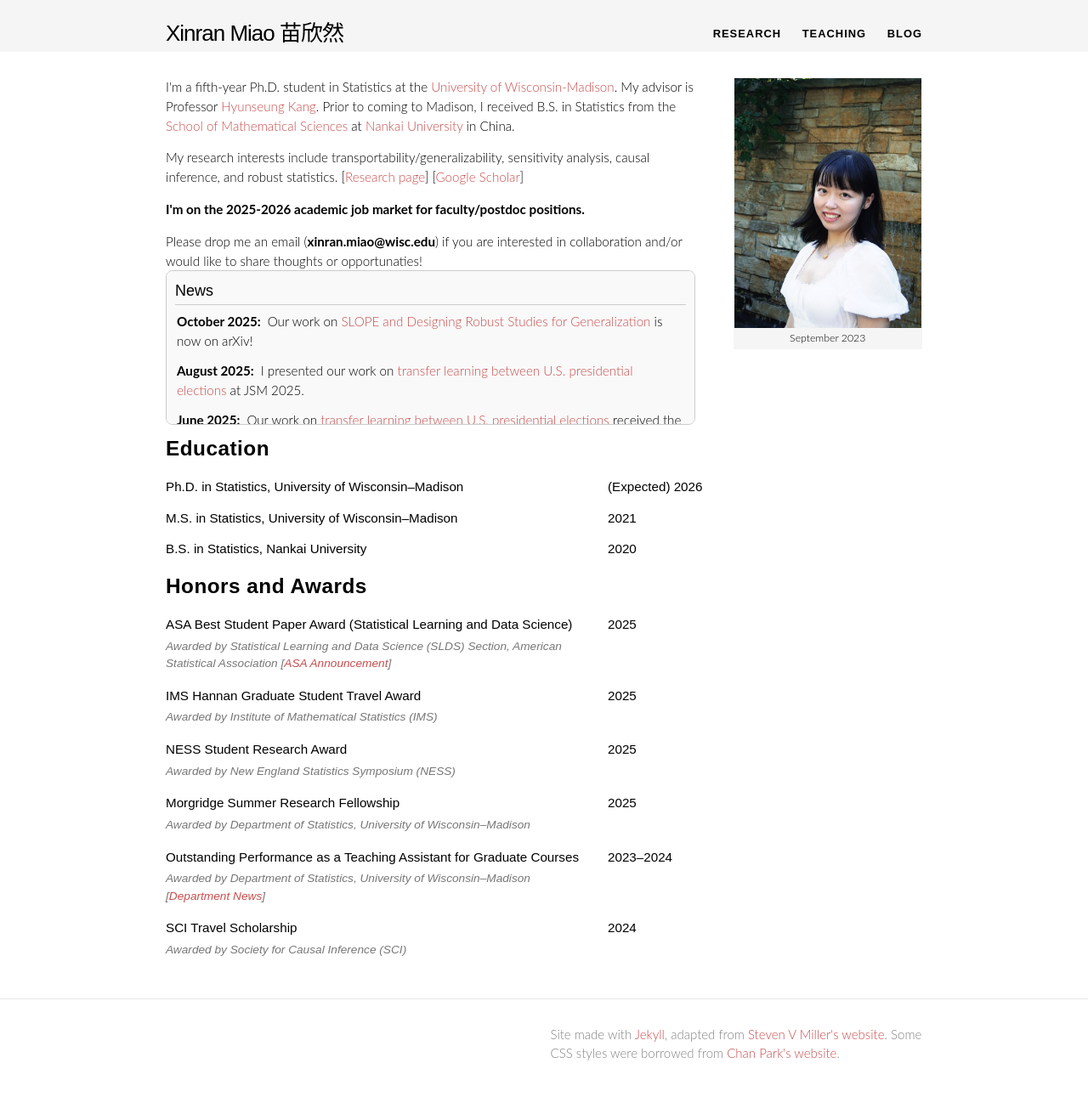
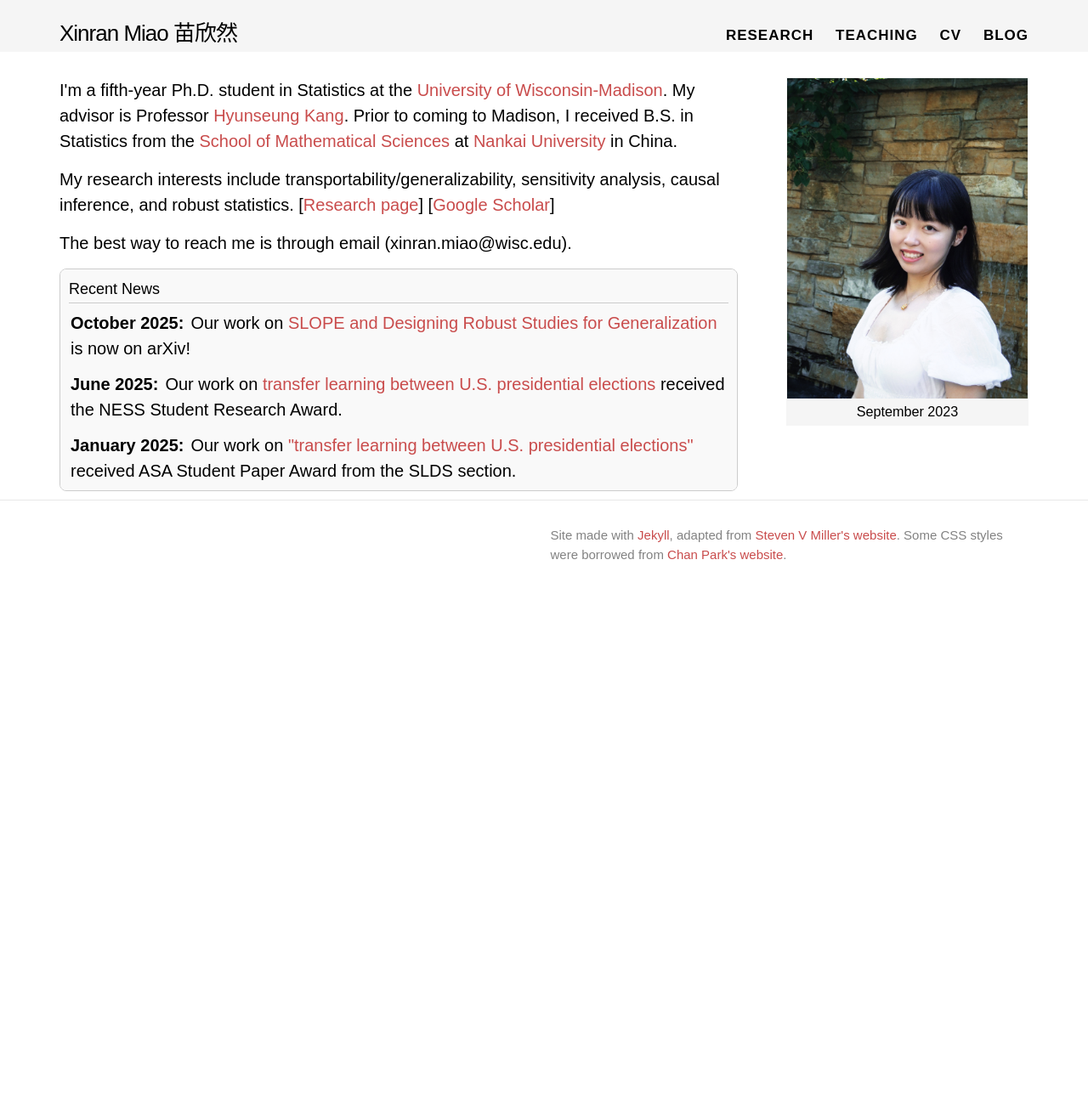
Before and after one commit to XinranMiao/XinranMiao.github.io, a Jekyll site: the page built from index.html, in a window 1280 px wide. Shown: the whole page at 85% size. Built offline with Jekyll 4.4.1, drawn with Linux system fonts in a browser that asks for light colours; nearby versions of some CDN libraries; some web fonts are replaced; comment, search, counter and statistics services are not loaded; after the commit the page ends 900 px from its top, so only the background shows below that.

Commit message:
clean up

```diff
--- a/_data/menu.yml
+++ b/_data/menu.yml
@@ -12,6 +12,10 @@
   href: "/teaching/"
   active: teaching
 
+- title: "CV"
+  href: "/cv/"
+  active: cv
+
 
 
 - title: "Blog"
--- a/css/main.scss
+++ b/css/main.scss
@@ -72,7 +72,7 @@ $grey-color-dark:  darken($grey-color, 25%);
 
 
 // Width of the content area
-$content-width:    950px;
+$content-width:    1200px;
 
 $on-palm:          600px;
 $on-laptop:        950px;
--- a/index.html
+++ b/index.html
@@ -5,6 +5,10 @@ layout: default
 
 <head>
     <style>
+    body {
+    font-size: 20px;   /* try 18px or 1.1em */
+    font-family: sans-serif;  /* optional, for consistency */
+}
     {
         box-sizing: border-box;
     }
@@ -41,7 +45,7 @@ layout: default
      border: 1px solid #ccc;
      border-radius: 8px;
     padding: 10px;
-    height: 160px;
+    height: 240px;
     overflow-y: auto; /* Manual scroll */
     background-color: #f9f9f9;
     margin-bottom: 10px;
@@ -170,131 +174,39 @@ layout: default
                 <p>My research interests include transportability/generalizability, sensitivity analysis, causal inference, and robust statistics. [<a href = "https://xinranmiao.github.io/research/">Research page</a>] [<a href = "https://scholar.google.com/citations?user=5vHFhx8AAAAJ&hl=en">Google Scholar</a>]</p>
 
 
-                <p><b>I'm on the 2025-2026 academic job market for faculty/postdoc positions.</b></p>
 
-                Please drop me an email (<b>xinran.miao@wisc.edu</b>) if you are interested in collaboration and/or would like to share thoughts or opportunaties!
+                The best way to reach me is through email (xinran.miao@wisc.edu).
                <!--- <p><a href="/docs/xinranmiao_cv.pdf">[CV]</a></p>
                 -->
             <!---
                 <p><a href="https://scholar.google.com/citations?user=5vHFhx8AAAAJ&hl=en">[Google Scholar]</a></p>
                 -->
         <!--- <h2>News</h2> --->
+<p></p>
 <div class="news-container">
-    <h3>News</h3>
+    <h3>Recent News</h3>
     <div class="news-divider"></div>
   <ul class="news-list">
     <li><span class="news-date">October 2025:</span>Our work on <a href="https://www.arxiv.org/abs/2510.01577">SLOPE and Designing Robust Studies for Generalization</a> is now on arXiv!</li>
+    <li><span class="news-date">June 2025:</span>Our work on <a href="https://www.arxiv.org/abs/2411.01100">transfer learning between U.S. presidential elections</a> received the NESS Student Research Award.</li>
+    <li><span class="news-date">January 2025:</span>Our work on <a href="https://www.arxiv.org/abs/2411.01100">"transfer learning between U.S. presidential elections"</a> received ASA Student Paper Award from the SLDS section. </li>
+    <!--
     <li><span class="news-date">August 2025:</span>I presented our work on <a href="https://www.arxiv.org/abs/2411.01100">transfer learning between U.S. presidential elections</a> at JSM 2025.</li>
-    <li><span class="news-date">June 2025:</span>Our work on <a href="https://www.arxiv.org/abs/2411.01100">transfer learning between U.S. presidential elections</a> received the NESS Student Research Award.</li>
     <li><span class="news-date">May 2025:</span>I passed the preliminary exam and became a PhD candidate. Many thanks to my advisor Prof. Hyunseung Kang, as well as Prof. Guanhua Chen, Prof. Melody Huang, Prof. Edward Kennedy and Prof. Qingyuan Zhao who kindly served in my committe and provided valuable feedback!</li>
     <li><span class="news-date">May 2025:</span>I presented our work on <a href="https://www.arxiv.org/abs/2510.01577">SLOPE and its role in design for generalization</a> at ACIC.</li>
     <li><span class="news-date">April 2025:</span>I'm delighted to receive Summer Research Fellowship from our department and IMS Hannan Graduate Student Travel Award from Institute of Machematical Statistics (IMS). </li>
     <li><span class="news-date">February 2025:</span>I presented our work on <a href="https://www.arxiv.org/abs/2411.01100">transfer learning between U.S. presidential election"</a> at <a href="https://sites.google.com/view/meadwisc/home">MEAD</a> (UW-Madison political science department seminar).</li>
-    <li><span class="news-date">January 2025:</span>Our paper <a href="https://www.arxiv.org/abs/2411.01100">"Transfer Learning Between U.S. Presidential Elections: How Should We Learn From A 2020 Ad Campaign To Inform 2024 Ad Campaigns?"</a> received ASA Student Paper Award from the SLDS section. </li>
     <li><span class="news-date">June 2024:</span>I'm honored to receive the teaching award from our department for the 2023-2024 academic year. [<a href="https://stat.wisc.edu/2024/06/18/department-of-statistics-honors-outstanding-teaching-assistants-for-2023-2024/">Department News</a>]</li>
+    -->
   </ul>
 </div>
-</div>
 
-<div class="column middle">
-			<p></p>
-</div>
-<div class="column right">
-            {% include image.html url="/images/xinranmiao_202309.jpg" caption="September 2023" width=1000 align="center" %}
-</div>
-</div>
 
 <!---
 Education
 -->
 
-<h2>Education</h2>
-        <!--
-                 <p> Ph.D. in Statistics, University of Wisconsin-Madison, (Expected) 2026</p>
-			     <p> M.S. in Statistics, University of Wisconsin-Madison, 2021</p>
-			     <p> B.S. in Statistics, Nankai University, 2020</p>
-        -->
-                 <div class="education-entry">
-    <div class="education-info">
-    Ph.D. in Statistics, University of Wisconsin–Madison
-    </div>
-    <div class="education-year">(Expected) 2026</div>
-    </div>
 
-    <div class="education-entry">
-    <div class="education-info">
-    M.S. in Statistics, University of Wisconsin–Madison
-    </div>
-    <div class="education-year">2021</div>
-    </div>
-
-    <div class="education-entry">
-    <div class="education-info">
-    B.S. in Statistics, Nankai University
-    </div>
-    <div class="education-year">2020</div>
-    </div>
-
-<h2>Honors and Awards</h2>
-<div class="award-entry">
-  <div class="award-info">
-    <div class="award-name">
-      ASA Best Student Paper Award (Statistical Learning and Data Science)
-    </div>
-    <div class="award-description">
-      Awarded by Statistical Learning and Data Science (SLDS) Section, American Statistical Association
-      [<a href="https://community.amstat.org/slds/awards/student-paper-award">ASA Announcement</a>]
-    </div>
-  </div>
-  <div class="award-year">2025</div>
-</div>
-
-<div class="award-entry">
-  <div class="award-info">
-    <div class="award-name">IMS Hannan Graduate Student Travel Award</div>
-    <div class="award-description">Awarded by Institute of Mathematical Statistics (IMS)</div>
-  </div>
-  <div class="award-year">2025</div>
-</div>
-
-<div class="award-entry">
-  <div class="award-info">
-    <div class="award-name">NESS Student Research Award</div>
-    <div class="award-description">Awarded by New England Statistics Symposium (NESS)</div>
-  </div>
-  <div class="award-year">2025</div>
-</div>
-
-
-
-<div class="award-entry">
-  <div class="award-info">
-    <div class="award-name">Morgridge Summer Research Fellowship</div>
-    <div class="award-description">Awarded by Department of Statistics, University of Wisconsin–Madison</div>
-  </div>
-  <div class="award-year">2025</div>
-</div>
-
-
-
-<div class="award-entry">
-  <div class="award-info">
-    <div class="award-name">Outstanding Performance as a Teaching Assistant for Graduate Courses</div>
-    <div class="award-description">
-      Awarded by Department of Statistics, University of Wisconsin–Madison
-      [<a href="https://stat.wisc.edu/2024/06/18/department-of-statistics-honors-outstanding-teaching-assistants-for-2023-2024/">Department News</a>]
-    </div>
-  </div>
-  <div class="award-year">2023–2024</div>
-</div>
-
-<div class="award-entry">
-  <div class="award-info">
-    <div class="award-name">SCI Travel Scholarship</div>
-    <div class="award-description">Awarded by Society for Causal Inference (SCI)</div>
-  </div>
-  <div class="award-year">2024</div>
-</div>
 <!---
 Teaching
 -->
@@ -316,4 +228,10 @@ Teaching
     <!-- <p>Email: xinran [dot] miao [at] wisc [dot] edu</p> -->
     <!-- <p>Office: 1335O Medical Sciences Center, Madison, WI, 53706</p> -->
     </div>
+  <div class="column middle">
+			<p></p>
+</div>
+<div class="column right">
+            {% include image.html url="/images/xinranmiao_202309.jpg" caption="September 2023" width=800 align="center" %}
+</div>
  </body>
--- a/research.html
+++ b/research.html
@@ -3,6 +3,10 @@ layout: default
 ---
 <head>
     <style>
+		 body {
+    font-size: 20px;   /* try 18px or 1.1em */
+    font-family: sans-serif;  /* optional, for consistency */
+}
     {
         box-sizing: border-box;
     }
```
Also changed, not shown: cv.html (added, +260 -0 lines), teaching.html (+11 -2 lines).
